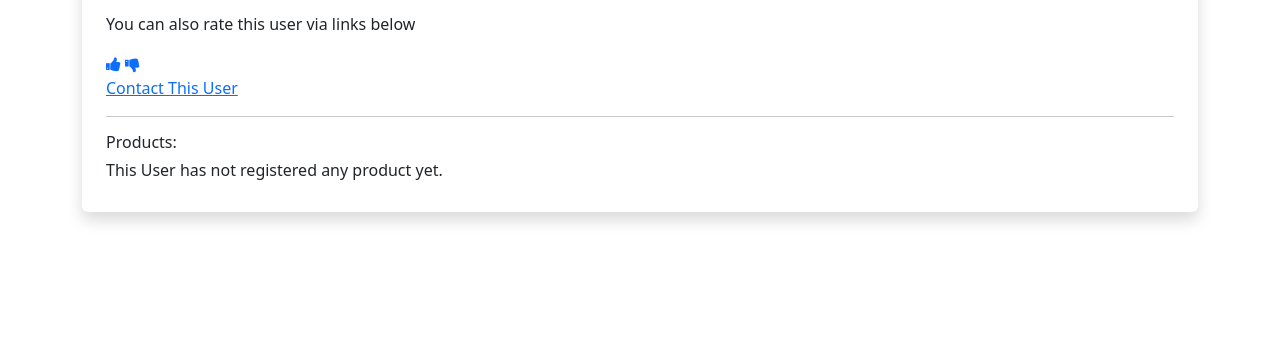
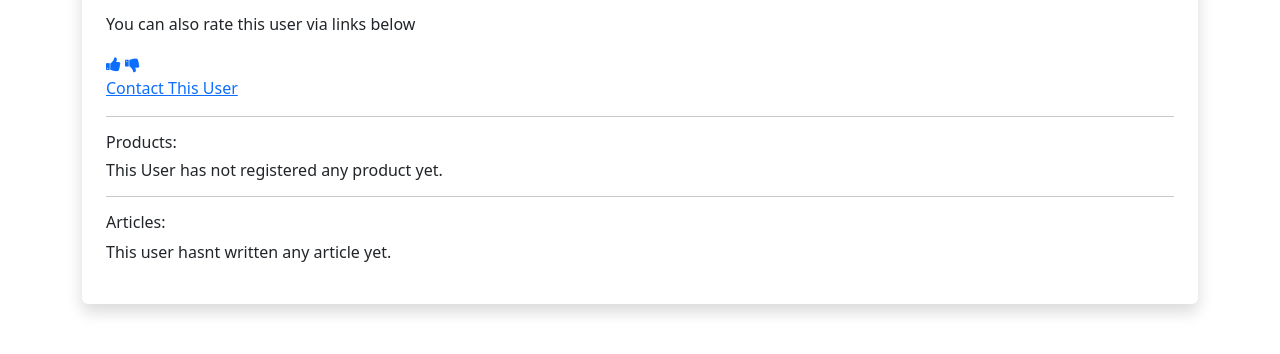
Before and after one commit to mohamad-liyaghi/django-anonmarket, a Django app: template apps/authentication/templates/authentication/profile.html in a window 1280 px wide. Shown: the part 285-639 px from the top of the page. Run offline with Django 4.2, Linux system fonts and the light colour scheme; the template is opened without the code that fills it, so the values that code supplies are empty; some libraries are stand-ins or nearby versions.

Commit message:
Some links added to navbar and user articles added to profile page

```diff
--- a/apps/authentication/templates/authentication/profile.html
+++ b/apps/authentication/templates/authentication/profile.html
@@ -33,4 +33,32 @@
 {% empty %}
     <h6>This User has not registered any product yet.</h6>
 {% endfor %}
+<hr>
+<h6>Articles:</h6>
+{% for article in articles %}
+    <div class="card text-center">
+        <div class="card-body">
+          <a href="{% url 'blog:article-detail' article.id article.slug %}"><h5 class="card-title">{{ article.title | truncatechars:90 }}  {% if article.price != 0%} | <h5 style="color:red;">Premium</h5> {% endif %}</h5></a>
+        </div>
+        <div class="card-footer text-muted">
+            Published: {{ article.published }} | {{ article.date }} | <a href="{% url 'authentication:profile' article.author.id article.author.token %}">{{ article.author }}</a> {% if article.product %}| <a href="{% url 'vendor:product-detail' article.product.id article.product.slug %}">{{ article.product }}</a>{% endif %}
+            {% if article.author == request.user %}
+                |
+                  <a href="{% url 'blog:update-article' article.id article.slug %}">
+                    <svg xmlns="http://www.w3.org/2000/svg" width="16" height="16" fill="currentColor" class="bi bi-pen" viewBox="0 0 16 16">
+                      <path d="m13.498.795.149-.149a1.207 1.207 0 1 1 1.707 1.708l-.149.148a1.5 1.5 0 0 1-.059 2.059L4.854 14.854a.5.5 0 0 1-.233.131l-4 1a.5.5 0 0 1-.606-.606l1-4a.5.5 0 0 1 .131-.232l9.642-9.642a.5.5 0 0 0-.642.056L6.854 4.854a.5.5 0 1 1-.708-.708L9.44.854A1.5 1.5 0 0 1 11.5.796a1.5 1.5 0 0 1 1.998-.001zm-.644.766a.5.5 0 0 0-.707 0L1.95 11.756l-.764 3.057 3.057-.764L14.44 3.854a.5.5 0 0 0 0-.708l-1.585-1.585z"/>
+                    </svg>
+                </a>
+                <a href="{% url 'blog:delete-article' article.id article.slug %}">
+                    <svg xmlns="http://www.w3.org/2000/svg" width="16" height="16" fill="currentColor" class="bi bi-trash" viewBox="0 0 16 16">
+                      <path d="M5.5 5.5A.5.5 0 0 1 6 6v6a.5.5 0 0 1-1 0V6a.5.5 0 0 1 .5-.5zm2.5 0a.5.5 0 0 1 .5.5v6a.5.5 0 0 1-1 0V6a.5.5 0 0 1 .5-.5zm3 .5a.5.5 0 0 0-1 0v6a.5.5 0 0 0 1 0V6z"/>
+                      <path fill-rule="evenodd" d="M14.5 3a1 1 0 0 1-1 1H13v9a2 2 0 0 1-2 2H5a2 2 0 0 1-2-2V4h-.5a1 1 0 0 1-1-1V2a1 1 0 0 1 1-1H6a1 1 0 0 1 1-1h2a1 1 0 0 1 1 1h3.5a1 1 0 0 1 1 1v1zM4.118 4 4 4.059V13a1 1 0 0 0 1 1h6a1 1 0 0 0 1-1V4.059L11.882 4H4.118zM2.5 3V2h11v1h-11z"/>
+                    </svg>
+                </a>
+            {% endif %}
+        </div>
+    </div> <br>
+{% empty %}
+    <p>This user hasnt written any article yet.</p>
+{% endfor %}
 {% endblock body %}
--- a/apps/authentication/views.py
+++ b/apps/authentication/views.py
@@ -24,6 +24,7 @@ class Profile(DetailView):
         context['likes'] = rate.filter(vote="l").count()
         context['dislikes'] = rate.filter(vote="d").count()
         context['products'] = self.get_object().products.all().order_by("likes")
+        context["articles"] = self.get_object().articles.all().filter(published=True)[:5]
 
         return context
 
--- a/templates/base/navbar.html
+++ b/templates/base/navbar.html
@@ -38,6 +38,17 @@
         </li>
 
         <li class="nav-item dropdown">
+            <a class="nav-link dropdown-toggle" href="#" id="navbarDropdown" role="button" data-toggle="dropdown" aria-haspopup="true" aria-expanded="false">
+              Blog
+            </a>
+            <div class="dropdown-menu" aria-labelledby="navbarDropdown">
+              <a class="dropdown-item" href="{% url 'blog:article-list' %}">Top Articles</a>
+              <a class="dropdown-item" href="{% url 'blog:user-articles' %}">My Articles</a>
+              <a class="dropdown-item" href="{% url 'blog:add-article' %}">Add Article</a>
+            </div>
+          </li>
+
+        <li class="nav-item dropdown">
           <a class="nav-link dropdown-toggle" href="#" id="navbarDropdown" role="button" data-toggle="dropdown" aria-haspopup="true" aria-expanded="false">
             Account (©{{request.user.balance}})
           </a>
```
